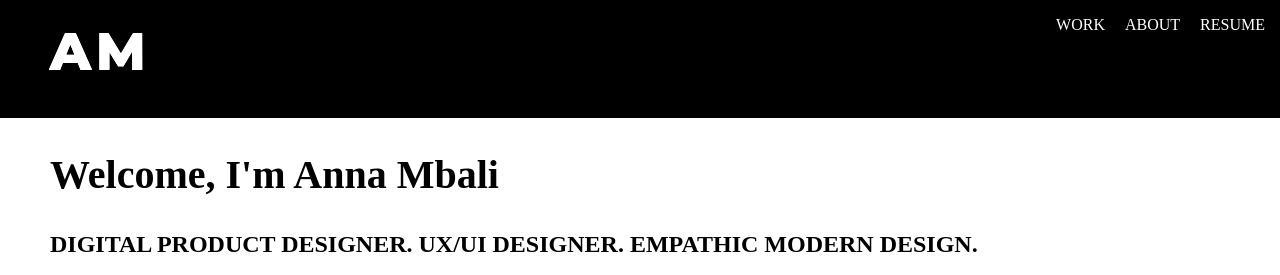
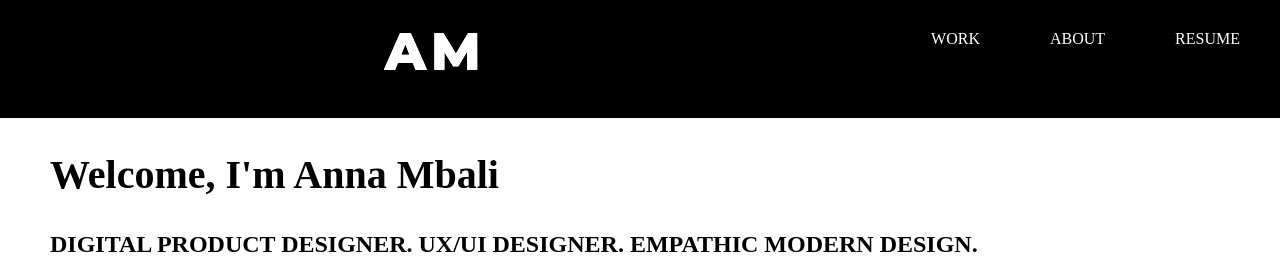
Before and after one commit to arosembali/UX_UI_HW_19, a plain HTML site: page index.html in a window 1280 px wide. Shown: the top 275 px of the page. Drawn offline with Linux system fonts and the light colour scheme.

Commit message:
HW 19 Updates

```diff
--- a/CSS/style.css
+++ b/CSS/style.css
@@ -1,3 +1,6 @@
+html {
+    scroll-behavior: smooth;
+  }
 
 body{
     margin: 0;
@@ -6,6 +9,7 @@ body{
 header {
     width: 100%;
     background-color: black;
+    text-align: center;
 }
 
 header ul {
@@ -111,6 +115,18 @@ header li {
      width: 500px;
  }
 
+ a:link, a:visited {
+    color: white;
+    padding: 14px 25px;
+    text-align: center;
+    text-decoration: none;
+    display: inline-block;
+  }
+
+  a:hover, a:active {
+    color: tan;
+  }
+
  @media only screen and (max-width: 600){
 
  }
--- a/index.html
+++ b/index.html
@@ -8,12 +8,12 @@
 </head>
 <body>
     <div class="container">
-        <header>
-                <img src="Images/Portfolio Logo.png">
+        <header id="scrollHeader">
+                <img id="logo" src="Images/Portfolio Logo.png">
             <ul>
-                <li> WORK<li>
-                <li> ABOUT<li>
-                <li> RESUME <li>
+                <li> <a href="#scrollWork">WORK</a><li>
+                <li> <a href="#scrollAbout">ABOUT</a><li>
+                    <li> <a href="file:///Users/annambali/Downloads/Anna%20Mbali%20Resume%20UX.pdf">RESUME</a><li>
             </ul>
         </header>
     <section class="intro">
@@ -22,7 +22,7 @@
         <p id="introParagraph">I'm a resourceful self starter striving to create unforgettable digital experiences through prioritizing the user and turning challenges into evolutionary design solutions. I'm driven by work that has a meaningful impact on lives. Read More.</p>
 
     </section>
-     <section class="aboutMe">
+     <section class="aboutMe" id="scrollAbout">
             <div class="content">
                 <img class="profile" src= "Images/IMG_8748.JPG">
                 <p id="mySkills">I am a Product Designer specializing in UX/UI with proficiency in creating delightful user experiences through user-centric design processes including research, ideation, prototyping, and testing. My journey has equipped me with a diverse and well-rounded background in psychology, wellness, and program management. I'm a swiss army knife of knowledge and experiences.
@@ -35,7 +35,7 @@
             </div>
      </section>
 
-    <section class="myWork">
+    <section class="myWork" id="scrollWork">
             <div class="TravelApp">
                 <img class="myWorkImg" src= "Images/TravelApp.png">
                 <h3>Travel App</h3>
@@ -65,4 +65,5 @@
     </footer>
 </div>
 </body>
+<script src="js/index.js"></script>
 </html>
--- /dev/null
+++ b/js/index.js
@@ -0,0 +1,2 @@
+console.log("you did it");
+<script src="https://code.jquery.com/jquery-3.5.1.js" integrity="sha256-QWo7LDvxbWT2tbbQ97B53yJnYU3WhH/C8ycbRAkjPDc=" crossorigin="anonymous"></script>
```
Also changed, not shown: 1 other file.
